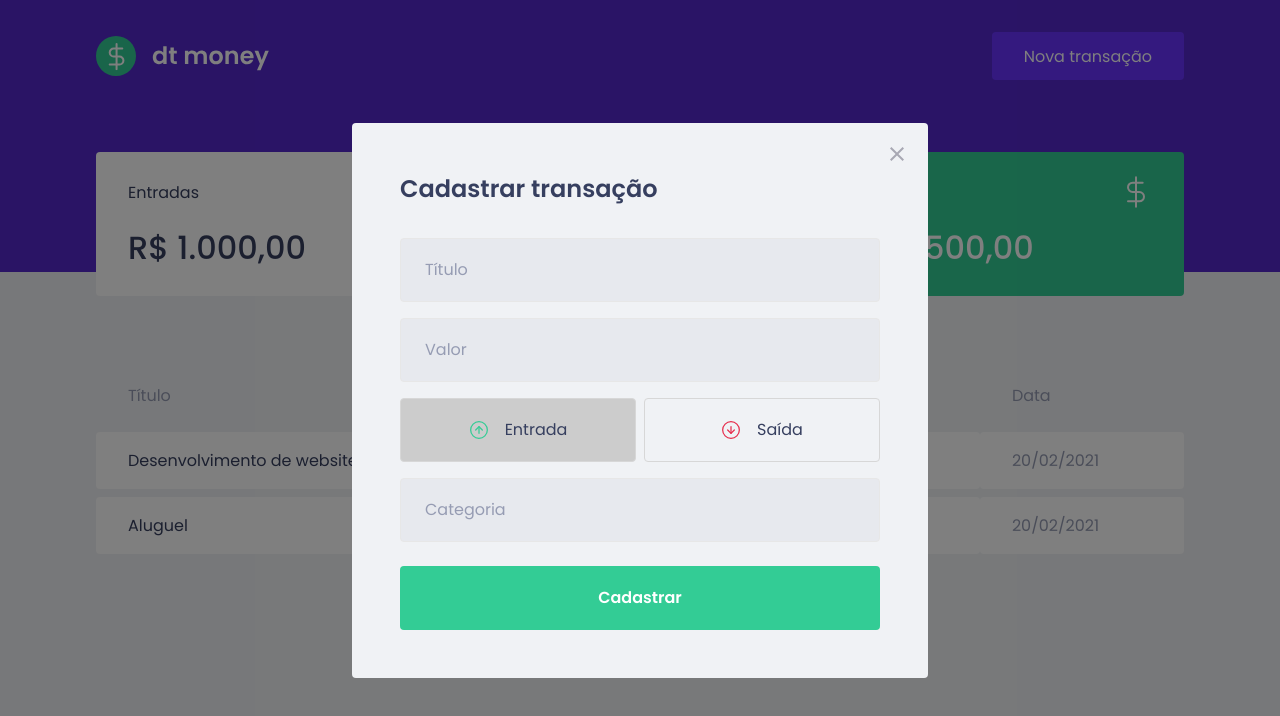
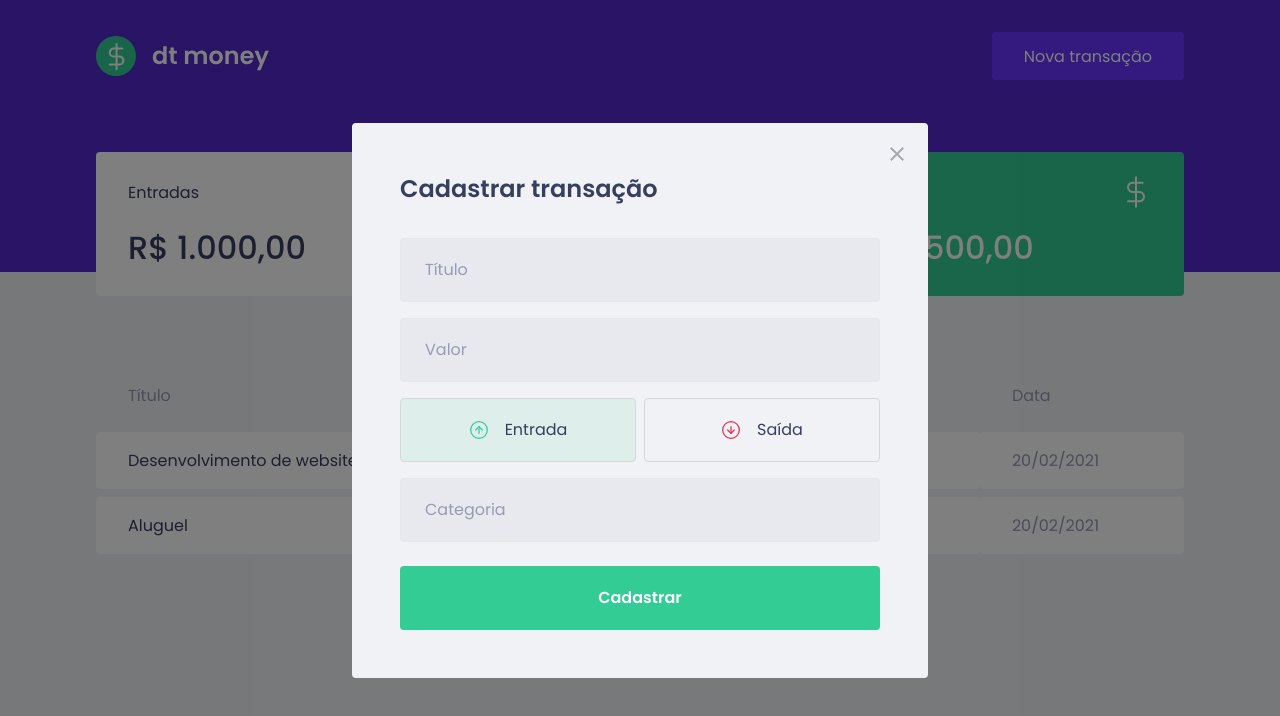
Before and after one commit to leonardo-coutinho-dev/rocketseat-ignite-reactjs-classes-2022, a React (Create React App) app in the folder 02-dt-money/: page / in a window 1280 px wide. Both pictures are taken after a click on the button "Nova transação". Shown: the top 716 px of the page. Built offline with nearby package versions, Linux system fonts and the light colour scheme; no server answers; what miragejs would draw is missing.

Commit message:
adding styles to modal content buttons

```diff
--- a/02-dt-money/src/components/NewTransactionModal/index.tsx
+++ b/02-dt-money/src/components/NewTransactionModal/index.tsx
@@ -42,7 +42,8 @@
             onClick={() => {
               setType("deposit");
             }}
-            isActive={type === "deposit"}
+            isActive={type === 'deposit'}
+            activeColor="green"
           >
             <img src={incomeSvg} alt="Entrada" />
             <span>Entrada</span>
@@ -52,7 +53,8 @@
             onClick={() => {
               setType("withdraw");
             }}
-            isActive={type === "withdraw"}
+            isActive={type === 'withdraw'}
+            activeColor="red"
           >
             <img src={outcomeSvg} alt="Saída" />
             <span>Saída</span>
--- a/02-dt-money/src/components/NewTransactionModal/styles.ts
+++ b/02-dt-money/src/components/NewTransactionModal/styles.ts
@@ -1,9 +1,15 @@
 import styled from "styled-components";
 
-import { darken } from "polished";
+import { darken, transparentize } from "polished";
 
 export interface RadioBoxProps {
   isActive: boolean;
+  activeColor: 'green' | 'red';
+}
+
+const colors = {
+  green: '#33cc95',
+  red: '#e52e4d',
 }
 
 export const Container = styled.form`
@@ -59,7 +65,7 @@
   height: 4rem;
   border: 1px solid #d7d7d7;
   border-radius: 0.25rem;
-  background: ${(props) => props.isActive ? '#ccc' : 'transparent'};
+  background: ${(props) => props.isActive ? transparentize(0.9, colors[props.activeColor]) : 'transparent'};
   display: flex;
   align-items: center;
   justify-content: center;
```
